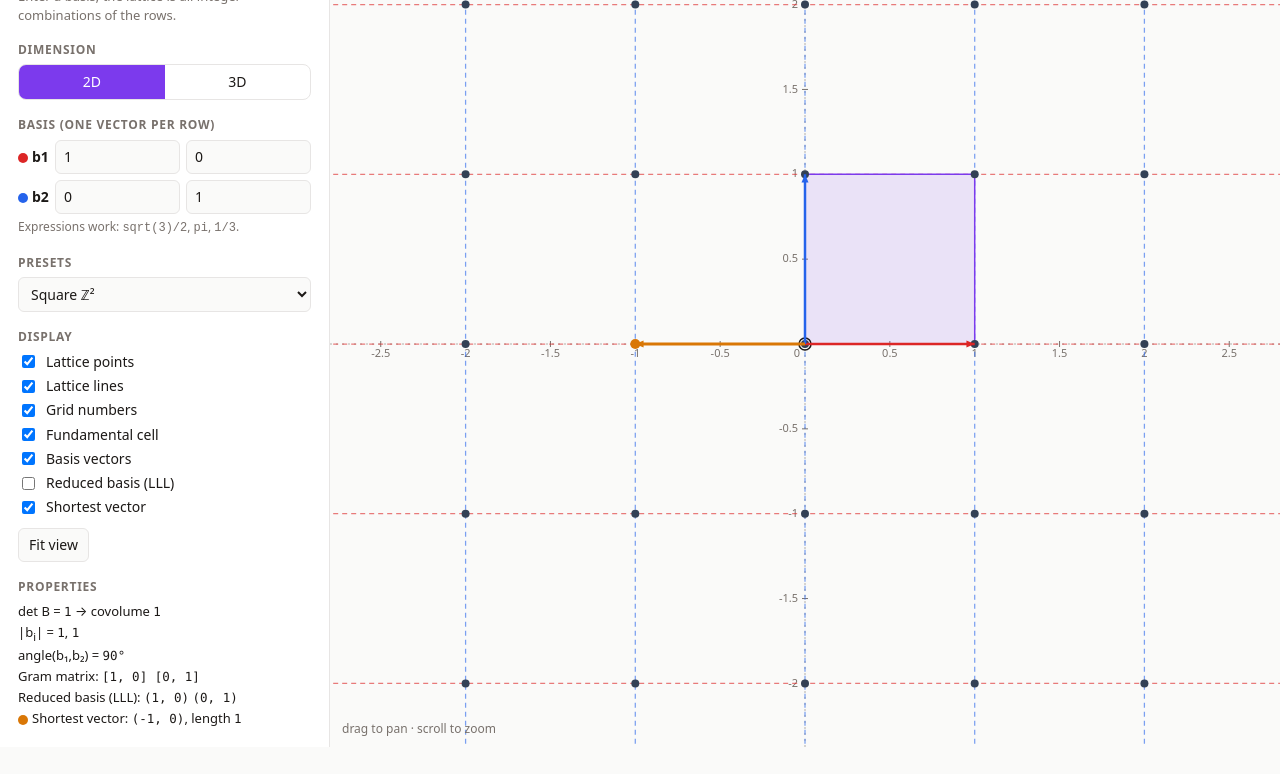
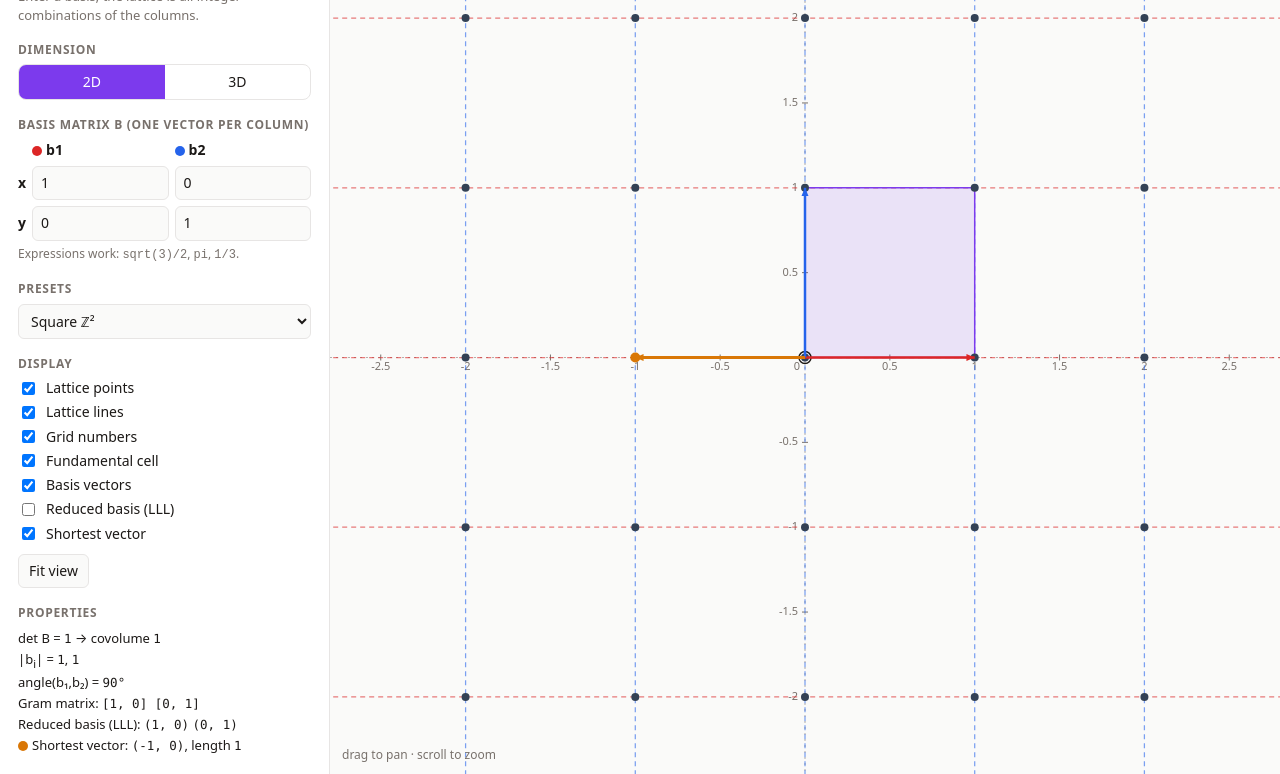
Before and after one commit to lukas-hiube/BZG1315-Zufallsgesteuerte-Algorithmen, a plain HTML site: page lattice_tool/index.html in a window 1280 px wide. Shown: the part 59-833 px from the top of the page. Before the commit the page ends 806 px from the top, so only its background shows below. Drawn offline with Linux system fonts and the light colour scheme.

Commit message:
presentation 1 latice slide

```diff
--- a/lattice_tool/index.html
+++ b/lattice_tool/index.html
@@ -40,12 +40,12 @@ button.btn{padding:6px 10px;border:1px solid var(--line);background:var(--bg);co
 <div class="app">
 <aside>
   <h1>Lattice Visualizer</h1>
-  <p class="sub">Enter a basis; the lattice is all integer combinations of the rows.</p>
+  <p class="sub">Enter a basis; the lattice is all integer combinations of the columns.</p>
 
   <h2>Dimension</h2>
   <div class="seg" id="dimSeg"><button data-d="2" class="on">2D</button><button data-d="3">3D</button></div>
 
-  <h2>Basis (one vector per row)</h2>
+  <h2>Basis matrix B (one vector per column)</h2>
   <div id="grid"></div>
   <div class="hint">Expressions work: <code>sqrt(3)/2</code>, <code>pi</code>, <code>1/3</code>.</div>
 
@@ -170,13 +170,20 @@ function parseExpr(str){
   catch(e){ const v=parseFloat(s); return isFinite(v)?v:NaN; }
 }
 function buildInputs(){
+  // Matrix form: columns are the basis vectors b_i, rows are the coordinates x, y, z.
+  // inputs[i][j] still holds coordinate j of basis vector i.
   const g=$('#grid'); g.innerHTML=''; inputs=[];
   g.style.gridTemplateColumns='auto repeat('+dim+',1fr)';
   const ax=['x','y','z'];
+  g.append(document.createElement('div'));
   for(let i=0;i<dim;i++){
     const lab=document.createElement('div'); lab.className='lab'; lab.innerHTML='<span class="sw" style="background:var(--b'+(i+1)+')"></span>b'+(i+1);
     g.append(lab); inputs[i]=[];
-    for(let j=0;j<dim;j++){
+  }
+  for(let j=0;j<dim;j++){
+    const lab=document.createElement('div'); lab.className='lab'; lab.textContent=ax[j];
+    g.append(lab);
+    for(let i=0;i<dim;i++){
       const inp=document.createElement('input'); inp.type='text'; inp.title=ax[j]; inp.setAttribute('aria-label','b'+(i+1)+' '+ax[j]);
       inp.addEventListener('input',onEdit); g.append(inp); inputs[i][j]=inp;
     }
```
Also changed, not shown: lectures/lattice_problems_and_lwe/assets/lattice_tool_simple_2d_lattice.png (added), 1 other file.
